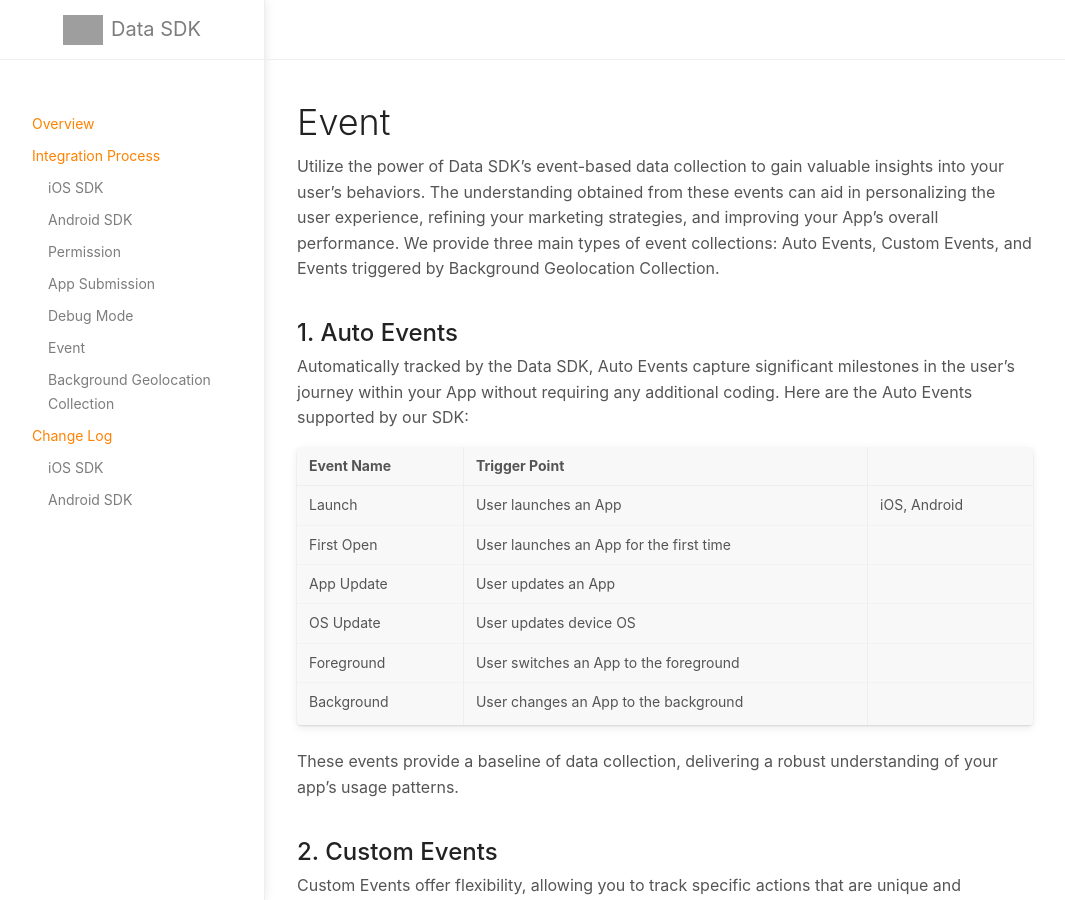
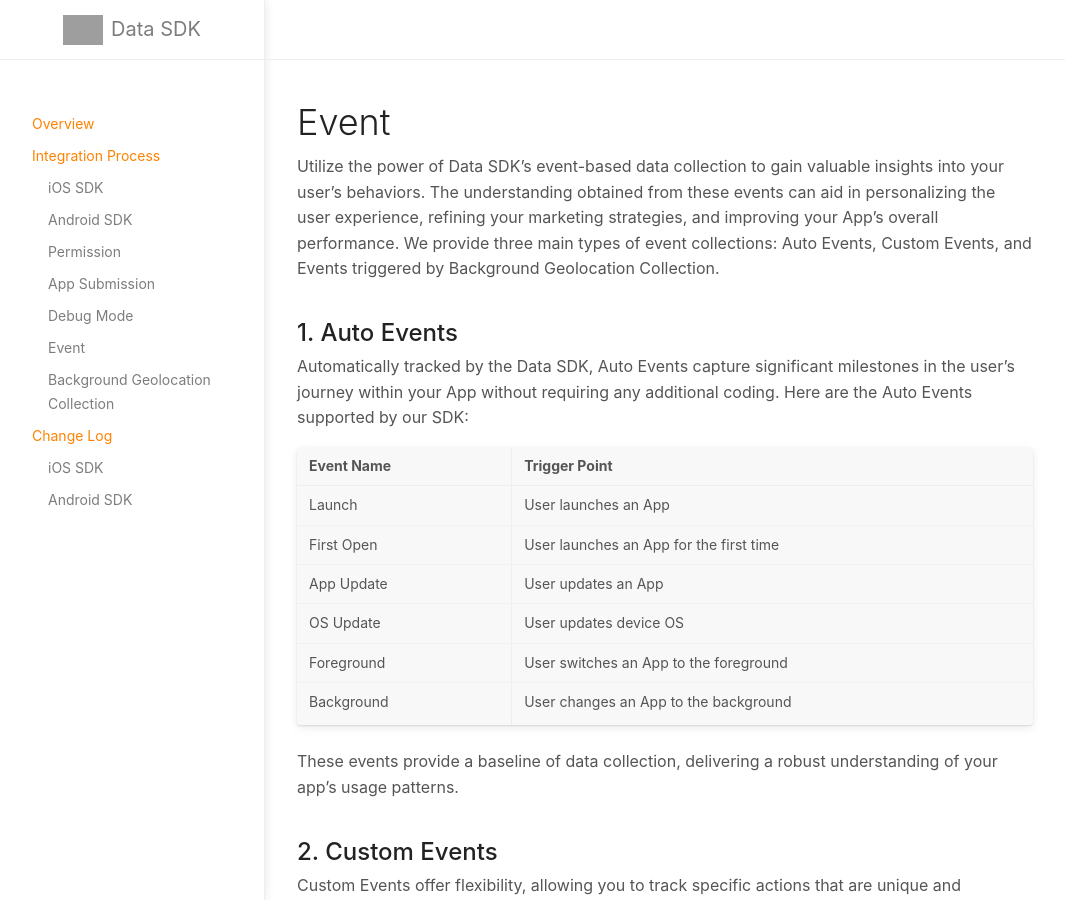
Before and after one commit to vpon-data/data-sdk, a Jekyll site: the page built from docs/Event.md, in a window 1280 px wide and 900 px high. Shown: the whole window, without its empty margins (107-1172 px from the left). Built offline with Jekyll 4.4.1, drawn with Linux system fonts in a browser that asks for light colours; grey boxes are pictures that could not be loaded.

Commit message:
Update Event

```diff
--- a/docs/Event.md
+++ b/docs/Event.md
@@ -16,7 +16,7 @@ Automatically tracked by the Data SDK, Auto Events capture significant milestone
 
 |Event Name|Trigger Point|
 |:---|:---|
-|Launch| User launches an App| iOS, Android|
+|Launch| User launches an App|
 |First Open| User launches an App for the first time|
 |App Update| User updates an App|
 |OS Update| User updates device OS|
```
